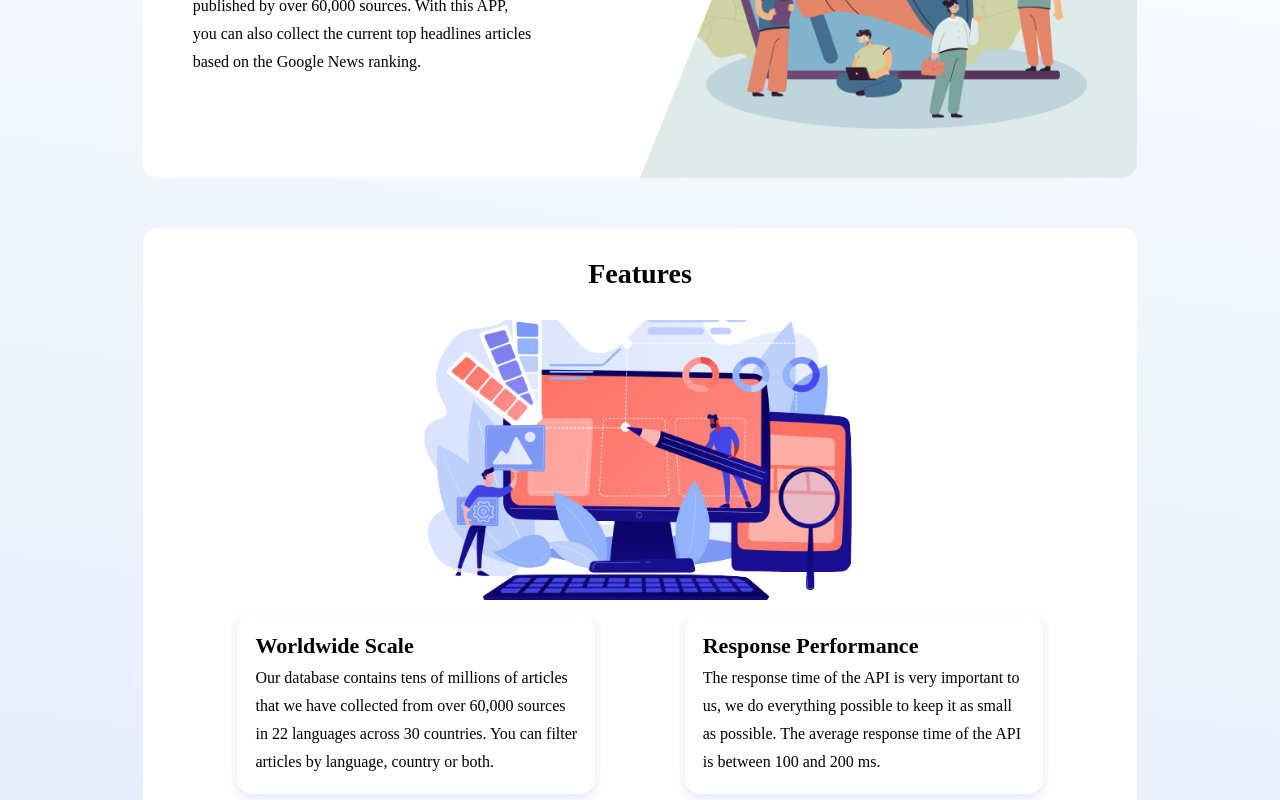
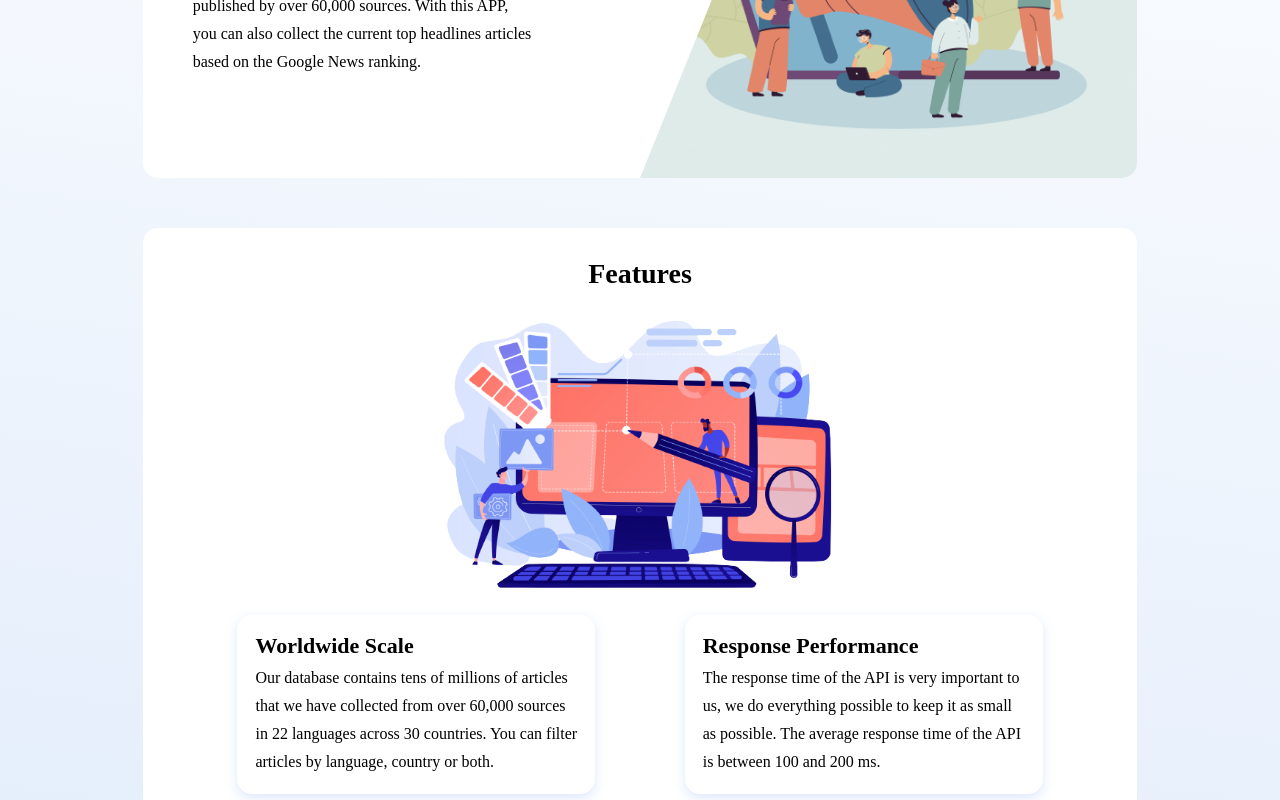
Before and after one commit to PercaysoRecruitment/pe3-soc_cohort_8-hkmarcoot, a React (Create React App) app in the folder newsapp/: page / in a window 1280 px wide. Shown: the part 444-1244 px from the top of the page. Built offline with nearby package versions, Linux system fonts and the light colour scheme; no server answers; a web font is replaced by a local one.

Commit message:
fix image in feature section over large

```diff
--- a/newsapp/src/styles.css
+++ b/newsapp/src/styles.css
@@ -533,7 +533,7 @@ input[type="submit"] {
   .feature-section-img {
     display: block;
     margin: 0 auto;
-    width: 50%;
+    width: 450px;
     background-size: cover;
     background-position: center;
   }
```
